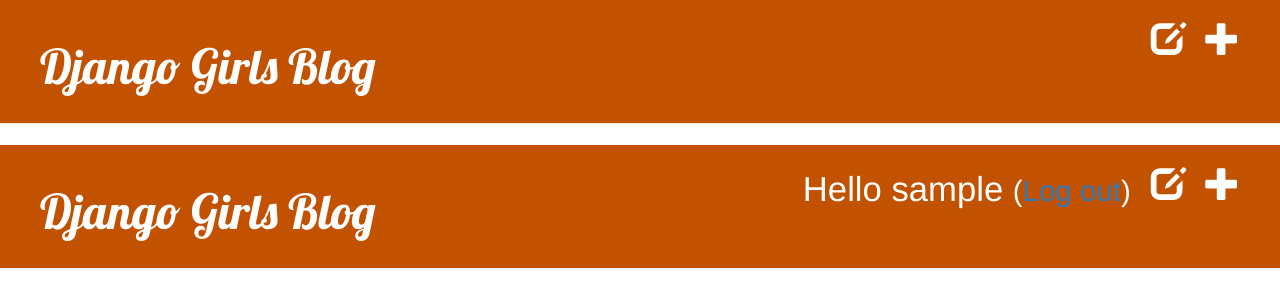
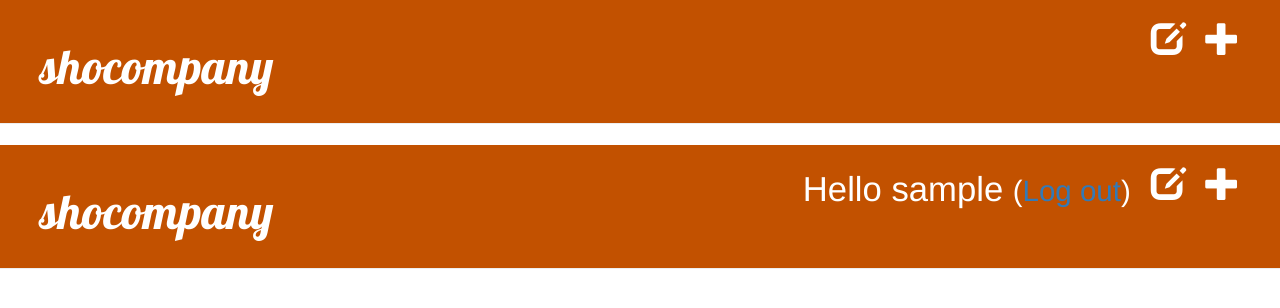
Before and after one commit to shocompany/my-first-blog, a Django app: page /drafts/ in a window 1280 px wide. Shown: the top 308 px of the page. Run offline with Django 3.2, Linux system fonts and the light colour scheme; the visitor is signed in with stand-in values (Sample User, id 1); data that the repository does not hold is empty; some libraries are stand-ins or nearby versions.

Commit message:
Changed the HTML for the site.

```diff
--- a/blog/templates/blog/base.html
+++ b/blog/templates/blog/base.html
@@ -15,7 +15,7 @@
             {% else %}
                 <a href="{% url 'login' %}" class="top-menu"><span class="glyphicon glyphicon-lock"></span></a>
             {% endif %}
-            <h1><a href="/">Django Girls Blog</a></h1>
+            <h1><a href="/">shocompany</a></h1>
         </div>
         <div class="content container">
             <div class="row">
@@ -36,5 +36,5 @@
     {% else %}
         <a href="{% url 'login' %}" class="top-menu"><span class="glyphicon glyphicon-lock"></span></a>
     {% endif %}
-    <h1><a href="/">Django Girls Blog</a></h1>
+    <h1><a href="/">shocompany</a></h1>
 </div>
```
